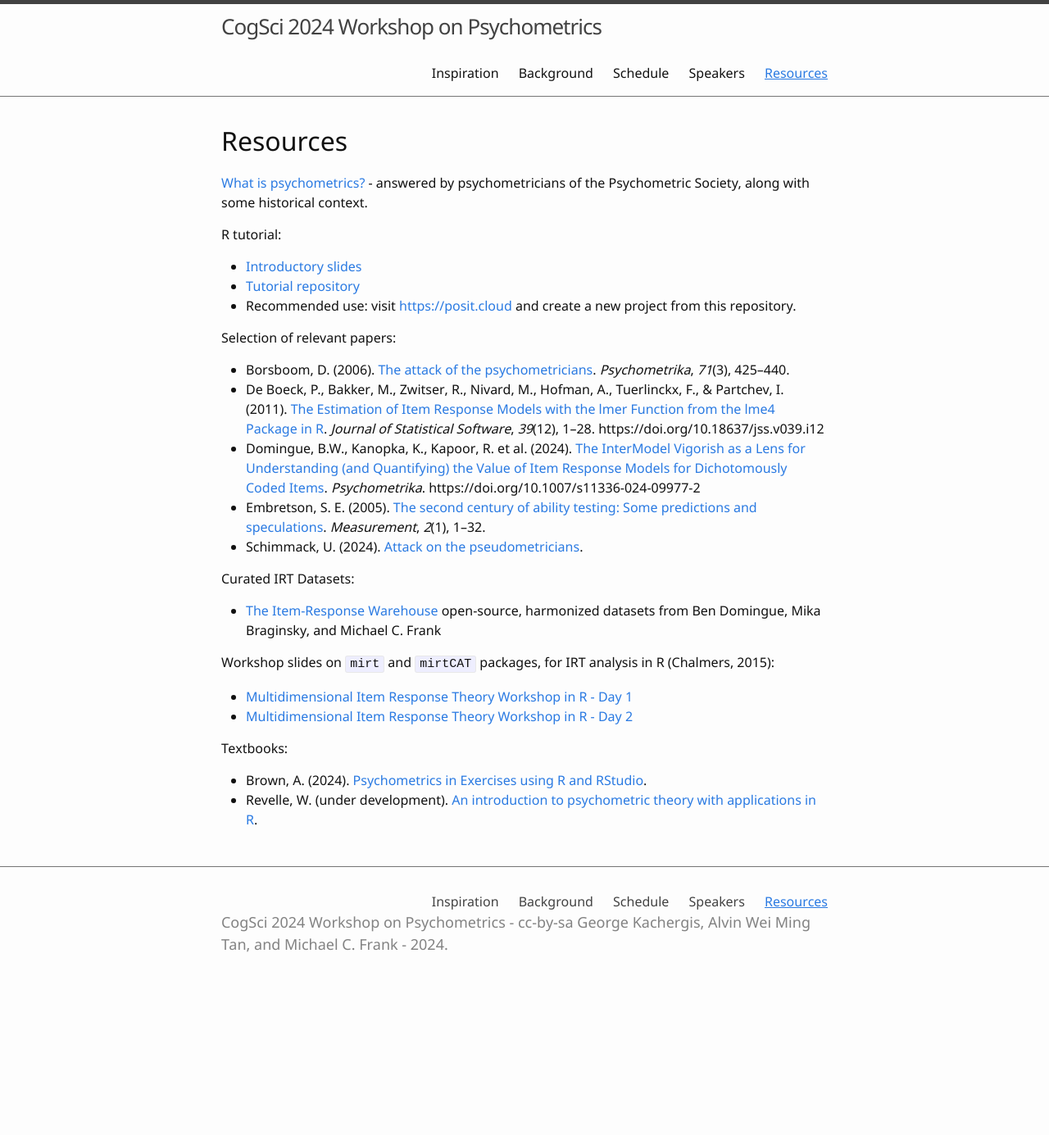
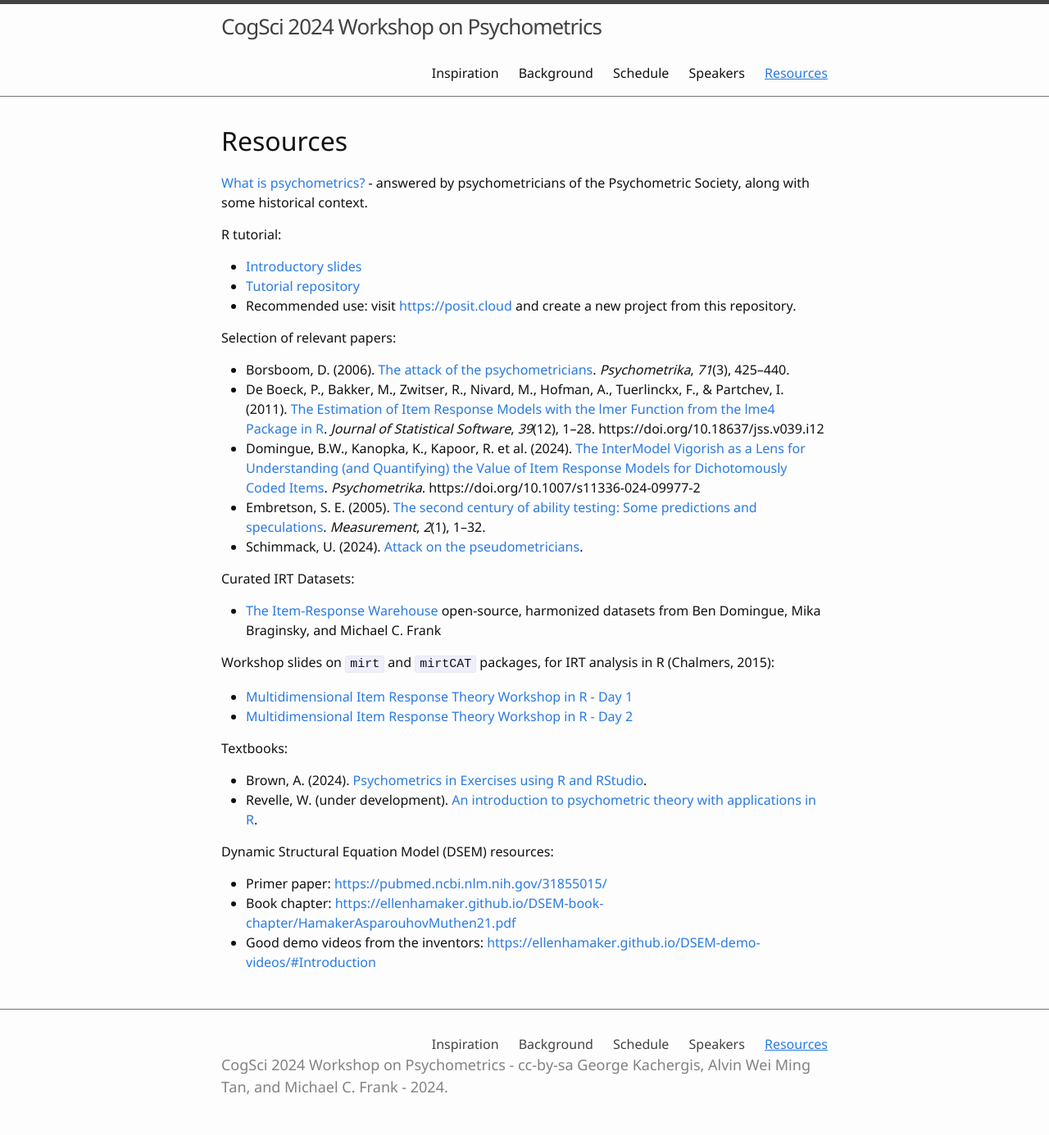
Before and after one commit to kachergis/psychometrics-workshop, a Jekyll site: the page built from 4-resources.md, in a window 1280 px wide. Shown: the whole page at 82% size. Built offline with Jekyll 4.4.1, drawn with Linux system fonts in a browser that asks for light colours; before the commit the page ends 1211 px from its top, so only the background shows below that.

Commit message:
adding DSEM resources

```diff
--- a/4-resources.md
+++ b/4-resources.md
@@ -20,7 +20,6 @@ Selection of relevant papers:
 - Embretson, S. E. (2005). [The second century of ability testing: Some predictions and speculations](https://www.ets.org/Media/Research/pdf/PICANG7.pdf). *Measurement*, *2*(1), 1–32.
 - Schimmack, U. (2024). [Attack on the pseudometricians](https://replicationindex.com/2024/06/18/attack-on-the-pseudometricians/).
 
-
 Curated IRT Datasets:
 - [The Item-Response Warehouse](https://datapages.github.io/irw) open-source, harmonized datasets from Ben Domingue, Mika Braginsky, and Michael C. Frank
 
@@ -33,3 +32,9 @@ in R - Day 2](https://philchalmers.github.io/mirt/extra/mirt-Workshop-2015_Day-2
 Textbooks:
 - Brown, A. (2024). [Psychometrics in Exercises using R and RStudio](https://bookdown.org/annabrown/psychometricsR/).
 - Revelle, W. (under development). [An introduction to psychometric theory with applications in R](https://www.personality-project.org/r/book/).
+
+
+Dynamic Structural Equation Model (DSEM) resources:
+- Primer paper: [https://pubmed.ncbi.nlm.nih.gov/31855015/](https://pubmed.ncbi.nlm.nih.gov/31855015/)
+- Book chapter: [https://ellenhamaker.github.io/DSEM-book-chapter/HamakerAsparouhovMuthen21.pdf](https://ellenhamaker.github.io/DSEM-book-chapter/HamakerAsparouhovMuthen21.pdf)
+- Good demo videos from the inventors: [https://ellenhamaker.github.io/DSEM-demo-videos/#Introduction](https://ellenhamaker.github.io/DSEM-demo-videos/#Introduction)
```
Also changed, not shown: 2 other files.
